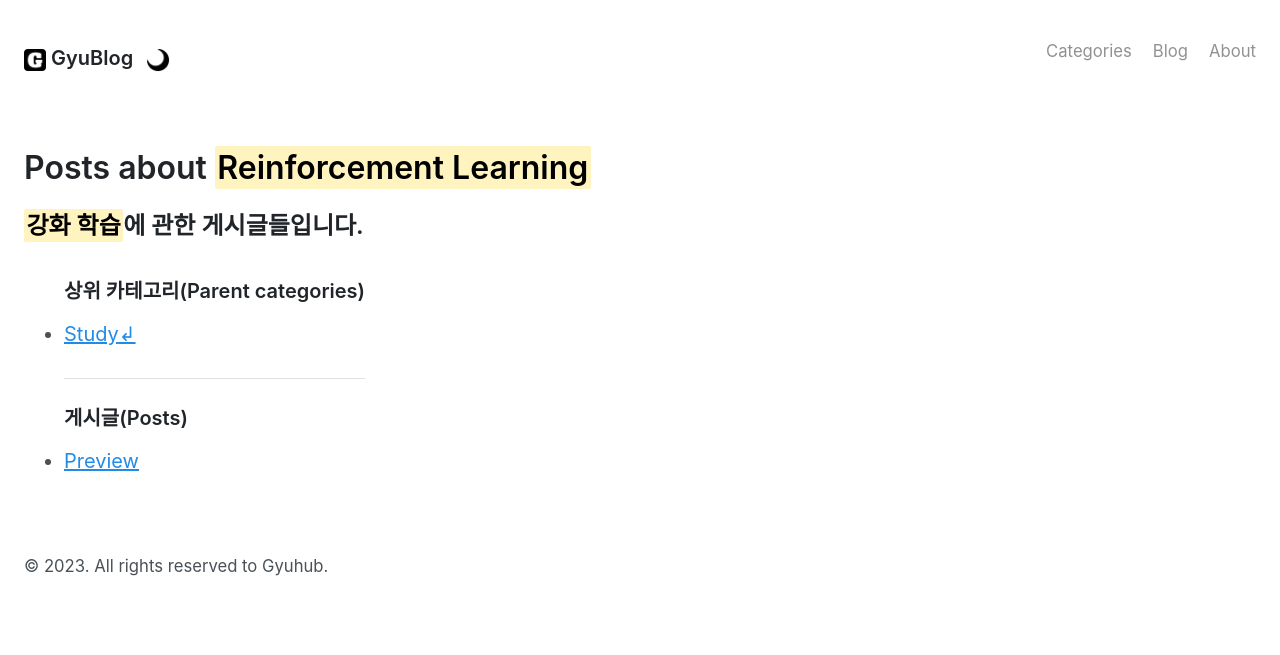
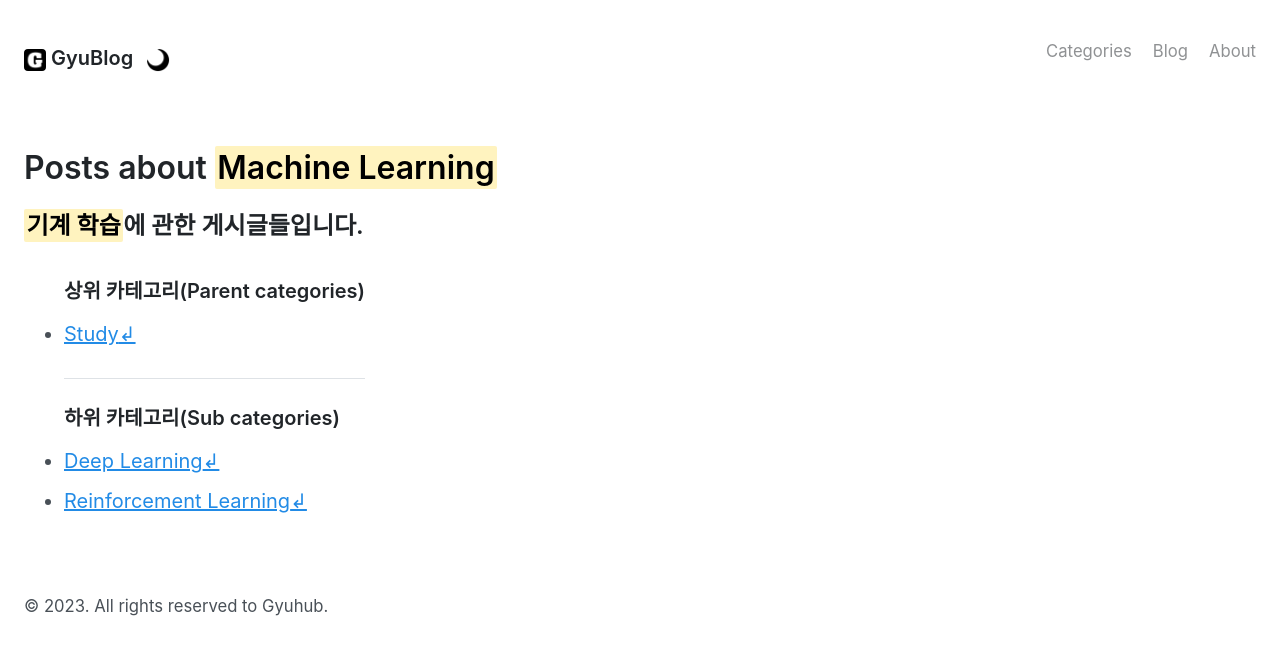
Before and after one commit to mngupark/mngupark.github.io, a Jekyll site: the page built from posts/study/machine learning/index.html, in a window 1280 px wide. Shown: the top 655 px of the page. Built offline with Jekyll 4.4.1, drawn with Linux system fonts in a browser that asks for light colours.

Commit message:
fix typos

```diff
--- a/posts/study/machine learning/index.html
+++ b/posts/study/machine learning/index.html
@@ -1,6 +1,7 @@
 ---
 layout: category
-title: Reinforcement Learning
+title: Machine Learning
+subcategories: [Deep Learning, Reinforcement Learning]
 ---
 
-<h2><mark>강화 학습</mark>에 관한 게시글들입니다.</h2>
+<h2><mark>기계 학습</mark>에 관한 게시글들입니다.</h2>
--- a/posts/study/machine learning/reinforcement learning/index.html
+++ b/posts/study/machine learning/reinforcement learning/index.html
@@ -1,6 +1,6 @@
 ---
 layout: category
-title: Deep Learning
+title: Reinforcement Learning
 ---
 
-<h2><mark>심층 학습(Deep Learning)</mark>에 관한 게시글들입니다.</h2>
+<h2><mark>강화 학습</mark>에 관한 게시글들입니다.</h2>
```
